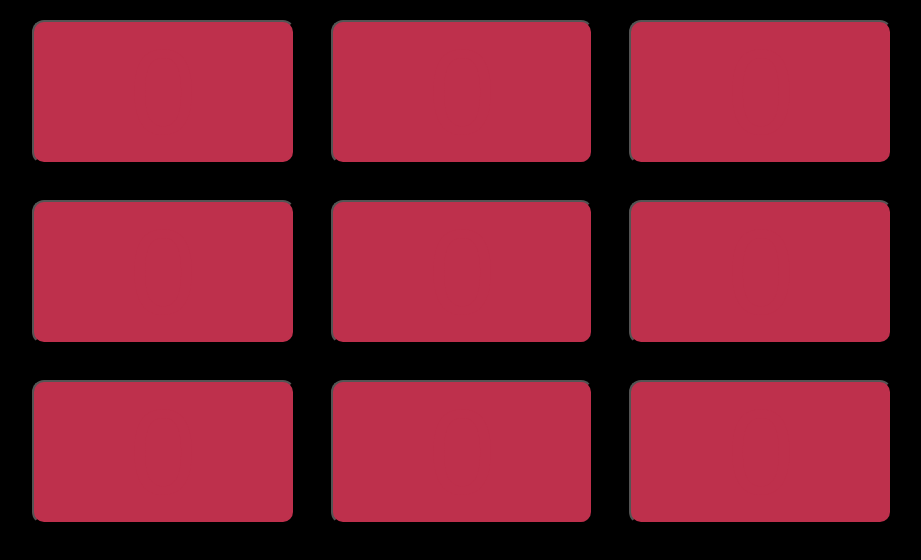
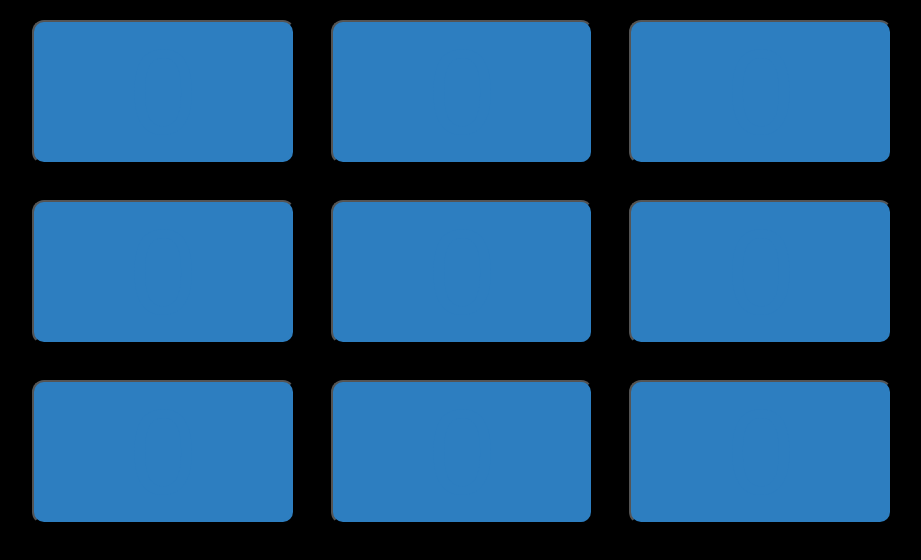
Before and after one commit to GuzekAlan/TicTacToe, a website: page src/index.html in a window 1280 px wide. Shown: the whole page, without its empty margins (178-1099 px from the left). Drawn offline with Linux system fonts and the light colour scheme.

Commit message:
Adjustments

```diff
--- a/style.css
+++ b/src/style.css
@@ -3,11 +3,11 @@ body {
 }
 
 :root {
-  --color_one: rgb(190, 48, 76);
-  --color_one_dark: rgb(219, 20, 60);
-  --color_two: rgb(94, 12, 141);
-  --color_two_dark: rgb(36, 4, 54);
-  --color_three: rgb(80, 155, 80);
+  --color_one: rgb(45, 126, 192);
+  --color_one_dark: rgb(19, 70, 163);
+  --color_two: rgb(18, 4, 94);
+  --color_two_dark: rgb(70, 157, 228);
+  --color_three: rgb(1, 255, 1);
   --margin: 15%;
   font-size: 12px;
 }
```
Also changed, not shown: README.md (added), src/index.html (renamed from index.html), src/script.js (renamed from script.js), 1 other file.
